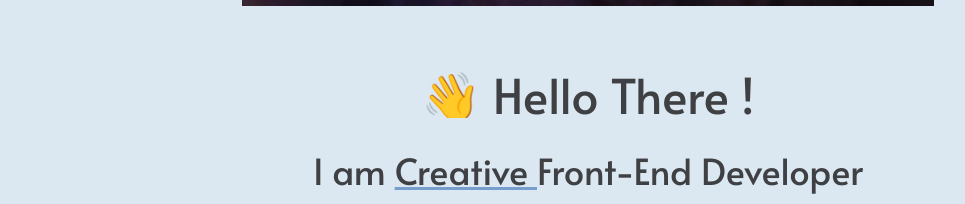
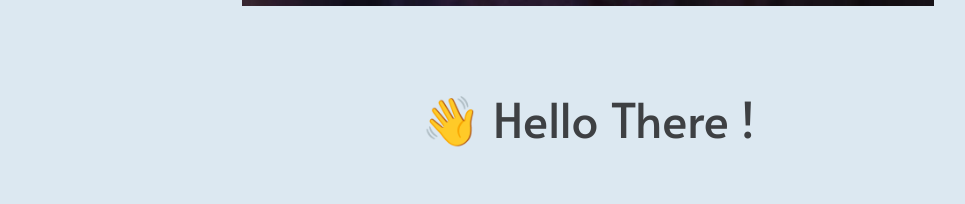
Before and after one commit to anuragts/abhijit.dev, a Vue app: page / in a window 1280 px wide. Shown: the part 989-1193 px from the top of the page, without its empty margins (52-1017 px from the left). Built offline with nearby package versions, Linux system fonts and the light colour scheme.

Commit message:
feat[Improvement]

```diff
--- a/src/components/Home.vue
+++ b/src/components/Home.vue
@@ -3,7 +3,7 @@
     <div class="lg:block flex justify-center items-center mr-0 lg:mr-20">
    <img src="../assets/profile.jpg"  class="float-none w-3/5 mb-8 lg:w-2/6 	 lg:float-right lg:m-[-60px] mx-10  	" alt=""></div>
    <div class="w:screen flex flex-col lg:w-3/5 mt-8 lg:mt-0	 items-center justify-center">
-    <div class="text-3xl sm:text-5xl">👋 Hello There !</div>
+    <div class="text-3xl sm:leading-loose sm:text-5xl">👋 Hello There !</div>
     <div class="text-xl px-0 sm:text-4xl  sm:px-20 py-8">
       I am
       <span class="underline decoration-solid decoration-third">
--- a/src/components/Navbar.vue
+++ b/src/components/Navbar.vue
@@ -1,7 +1,7 @@
 <template>
   <div class="sm:py-8 text-xl font-custom sm:text-3xl text-center	">
     <div class="flex flex-row justify-center items-center md:block ">
-    <router-link class="my-5 md:my-0 float-left text-third"  to="/">abhijit.dev</router-link> </div>
+    <router-link class="my-5 md:my-0 float-left text-third text-3xl"   to="/">abhijit.dev</router-link> </div>
       <div class="flex flex-row justify-center items-center md:block">
     <router-link class="mx-2 float-right sm:ml-10" to="/contact">contact</router-link>
     <router-link class="mx-2 float-right sm:mx-10" to="/about">about</router-link>
```
